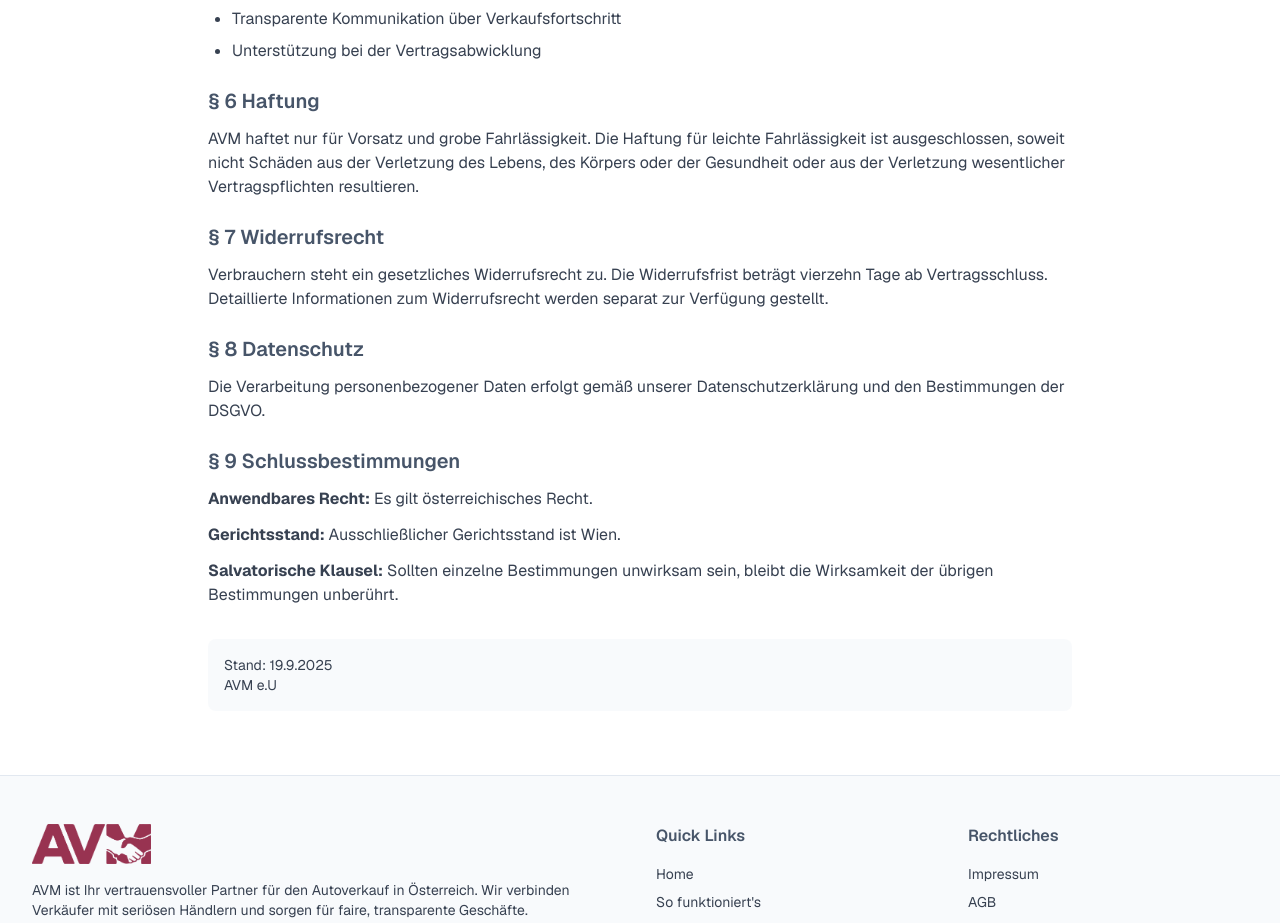
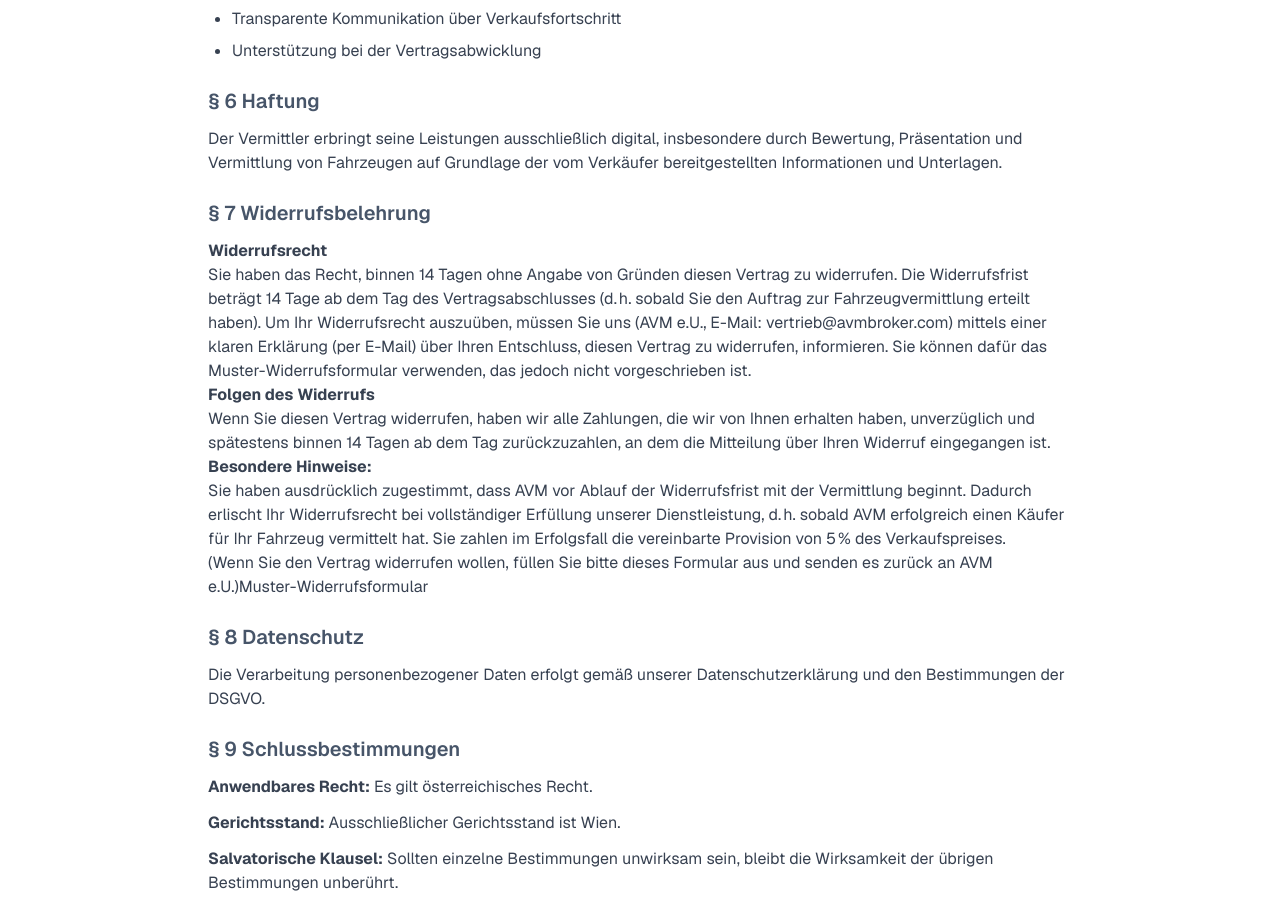
Before and after one commit to vertrieb-source/avm, a Next.js app: page /agb in a window 1280 px wide. Shown: the part 1120-2043 px from the top of the page. Built offline with nearby package versions, Linux system fonts and the light colour scheme.

Commit message:
Add files via upload

```diff
--- a/app/agb/page.tsx
+++ b/app/agb/page.tsx
@@ -99,17 +99,27 @@ export default function AGBPage() {
             <section>
               <h2 className="text-xl font-semibold mb-3">§ 6 Haftung</h2>
               <p className="text-muted-foreground">
-                AVM haftet nur für Vorsatz und grobe Fahrlässigkeit. Die Haftung für leichte Fahrlässigkeit ist
-                ausgeschlossen, soweit nicht Schäden aus der Verletzung des Lebens, des Körpers oder der Gesundheit oder
-                aus der Verletzung wesentlicher Vertragspflichten resultieren.
+                Der Vermittler erbringt seine Leistungen ausschließlich digital, insbesondere durch Bewertung, Präsentation und Vermittlung von Fahrzeugen auf Grundlage der vom Verkäufer bereitgestellten Informationen und Unterlagen.
               </p>
             </section>
 
             <section>
-              <h2 className="text-xl font-semibold mb-3">§ 7 Widerrufsrecht</h2>
+              <h2 className="text-xl font-semibold mb-3">§ 7 Widerrufsbelehrung</h2>
               <p className="text-muted-foreground">
-                Verbrauchern steht ein gesetzliches Widerrufsrecht zu. Die Widerrufsfrist beträgt vierzehn Tage ab
-                Vertragsschluss. Detaillierte Informationen zum Widerrufsrecht werden separat zur Verfügung gestellt.
+              <strong>Widerrufsrecht</strong>
+              <p>Sie haben das Recht, binnen 14 Tagen ohne Angabe von Gründen diesen Vertrag zu widerrufen. Die Widerrufsfrist beträgt 14 Tage ab dem Tag des Vertragsabschlusses (d. h. sobald Sie den Auftrag zur Fahrzeugvermittlung erteilt haben).
+              Um Ihr Widerrufsrecht auszuüben, müssen Sie uns (AVM e.U., E-Mail: vertrieb@avmbroker.com) mittels einer klaren Erklärung (per E-Mail) über Ihren Entschluss, diesen Vertrag zu widerrufen, informieren.
+              Sie können dafür das Muster-Widerrufsformular verwenden, das jedoch nicht vorgeschrieben ist.</p>
+
+
+              <strong>Folgen des Widerrufs</strong>
+              <p>Wenn Sie diesen Vertrag widerrufen, haben wir alle Zahlungen, die wir von Ihnen erhalten haben, unverzüglich und spätestens binnen 14 Tagen ab dem Tag zurückzuzahlen, an dem die Mitteilung über Ihren Widerruf eingegangen ist.</p>
+              <strong>Besondere Hinweise:</strong>
+              <p>Sie haben ausdrücklich zugestimmt, dass AVM vor Ablauf der Widerrufsfrist mit der Vermittlung beginnt. Dadurch erlischt Ihr Widerrufsrecht bei vollständiger Erfüllung unserer Dienstleistung, d. h. sobald AVM erfolgreich einen Käufer für Ihr Fahrzeug vermittelt hat.
+              Sie zahlen im Erfolgsfall die vereinbarte Provision von 5 % des Verkaufspreises.</p>
+
+              (Wenn Sie den Vertrag widerrufen wollen, füllen Sie bitte dieses Formular aus und senden es zurück an AVM e.U.)
+              <a href="https://www.wko.at/wien/gewerbe-handwerk/berufsfotografie/muster-widerrufsformular.pdf">Muster-Widerrufsformular</a>
               </p>
             </section>
 
```
